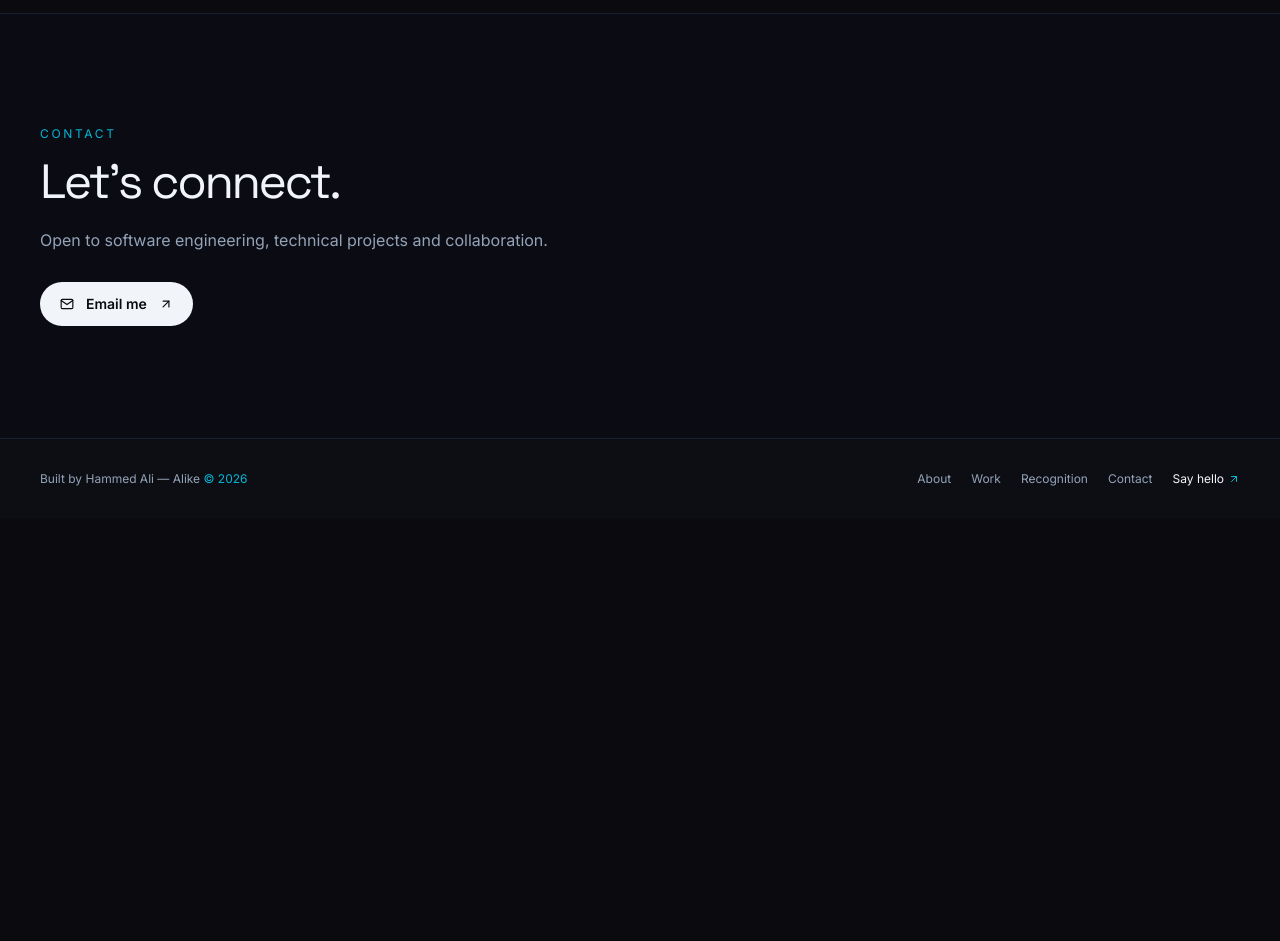
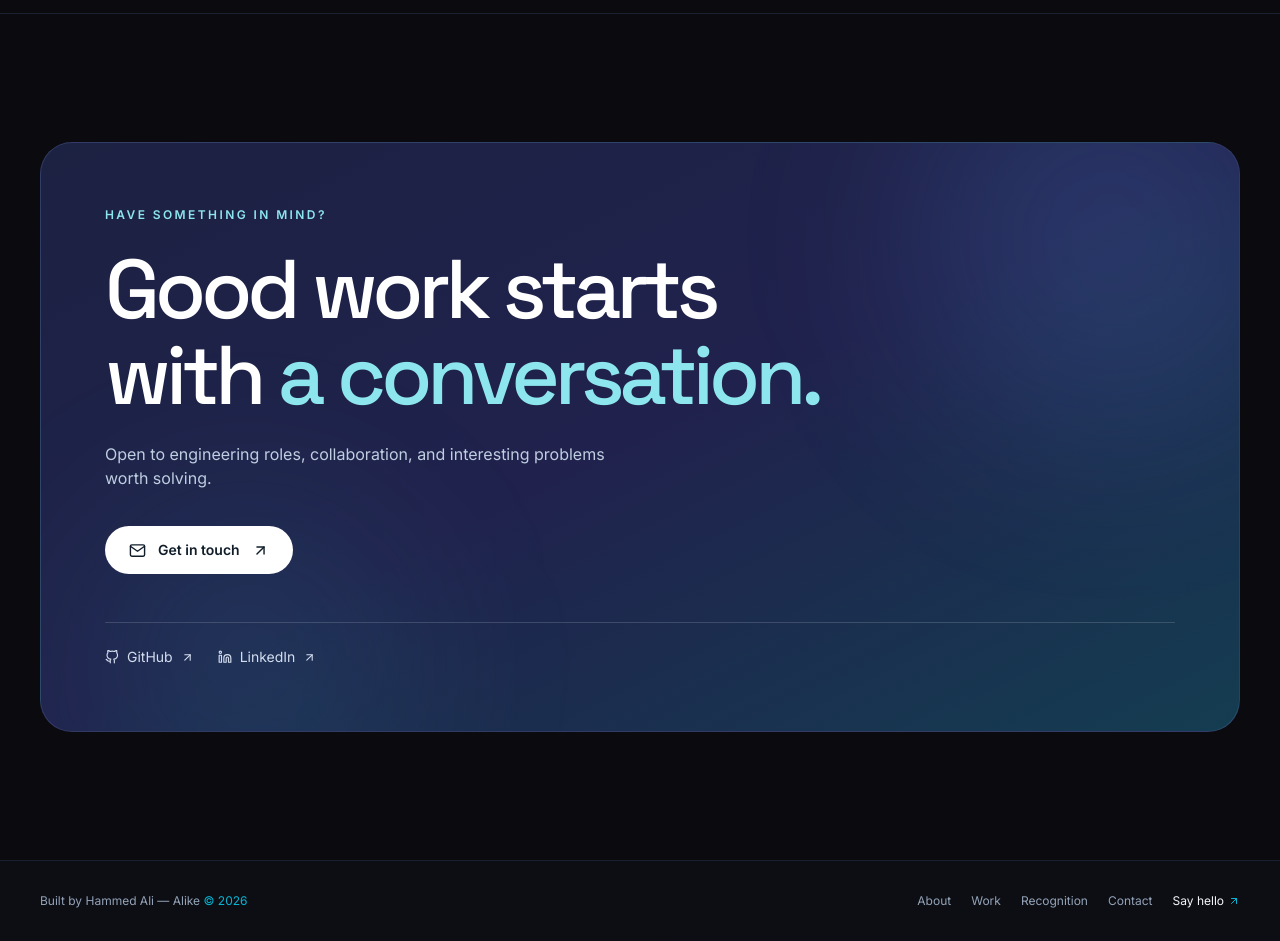
Before and after one commit to Alike001/alike-portfolio, a Next.js app: page / in a window 1280 px wide. Shown: the part 3800-4741 px from the top of the page. Before the commit the page ends 4319 px from the top, so only its background shows below. Built offline with nearby package versions, Linux system fonts and the light colour scheme.

Commit message:
design: deliver richer components/Contact.jsx layout

```diff
--- a/components/Contact.jsx
+++ b/components/Contact.jsx
@@ -1,17 +1,29 @@
-import { FiArrowUpRight, FiMail } from "react-icons/fi";
+import { FiArrowUpRight, FiGithub, FiLinkedin, FiMail } from "react-icons/fi";
 import Reveal from "./Reveal";
 
 export default function Contact() {
   return (
-    <section id="contact" className="border-t border-line/70 bg-card/20 py-20 sm:py-28">
+    <section id="contact" className="relative overflow-hidden border-t border-line/80 py-24 sm:py-32">
       <div className="container-shell">
         <Reveal>
-          <p className="mb-4 text-xs uppercase tracking-[.22em] text-cyan">Contact</p>
-          <h2 className="font-display text-4xl tracking-[-.05em] text-cloud sm:text-5xl">Let&apos;s connect.</h2>
-          <p className="mt-5 max-w-xl text-base leading-7 text-muted">Open to software engineering, technical projects and collaboration.</p>
-          <a href="mailto:hammedoye10@gmail.com" className="focus-ring mt-7 inline-flex items-center gap-3 rounded-full bg-cloud px-5 py-3 text-sm font-semibold text-ink transition-transform hover:-translate-y-1">
-            <FiMail /> Email me <FiArrowUpRight />
-          </a>
+          <div className="relative overflow-hidden rounded-[2rem] border border-[#506392]/40 bg-gradient-to-br from-[#1c2242] via-[#20224d] to-[#143d51] px-7 py-14 sm:px-12 sm:py-16 lg:px-16">
+            <div className="pointer-events-none absolute -right-16 -top-24 h-96 w-96 rounded-full bg-[#5da5ff]/15 blur-[90px]" aria-hidden="true"/>
+            <div className="pointer-events-none absolute -bottom-24 left-12 h-80 w-80 rounded-full bg-[#30d6d0]/10 blur-[90px]" aria-hidden="true"/>
+            <div className="relative">
+              <p className="mb-6 text-xs font-semibold uppercase tracking-[.2em] text-[#8de6ed]">Have something in mind?</p>
+              <h2 className="max-w-3xl font-display text-[clamp(2.9rem,6.5vw,5.5rem)] font-medium leading-[1.03] tracking-[-.06em] text-white">
+                Good work starts with <span className="text-[#8de6ed]">a conversation.</span>
+              </h2>
+              <p className="mt-6 max-w-lg text-sm leading-8 text-[#bfcee1] sm:text-base">Open to engineering roles, collaboration, and interesting problems worth solving.</p>
+              <a href="mailto:hammedoye10@gmail.com" className="focus-ring mt-9 inline-flex items-center gap-3 rounded-full bg-white px-6 py-3.5 text-sm font-semibold text-[#111e2a] transition-transform hover:-translate-y-1">
+                <FiMail size={17}/> Get in touch <FiArrowUpRight size={17}/>
+              </a>
+              <div className="mt-12 flex flex-wrap gap-6 border-t border-white/15 pt-6">
+                <a className="focus-ring inline-flex items-center gap-2 text-sm text-[#d3ddef] hover:text-white" href="https://github.com/Alike001" target="_blank" rel="noreferrer"><FiGithub/> GitHub <FiArrowUpRight size={13}/></a>
+                <a className="focus-ring inline-flex items-center gap-2 text-sm text-[#d3ddef] hover:text-white" href="https://www.linkedin.com/in/ali-hammed-9b5347255/" target="_blank" rel="noreferrer"><FiLinkedin/> LinkedIn <FiArrowUpRight size={13}/></a>
+              </div>
+            </div>
+          </div>
         </Reveal>
       </div>
     </section>
```
